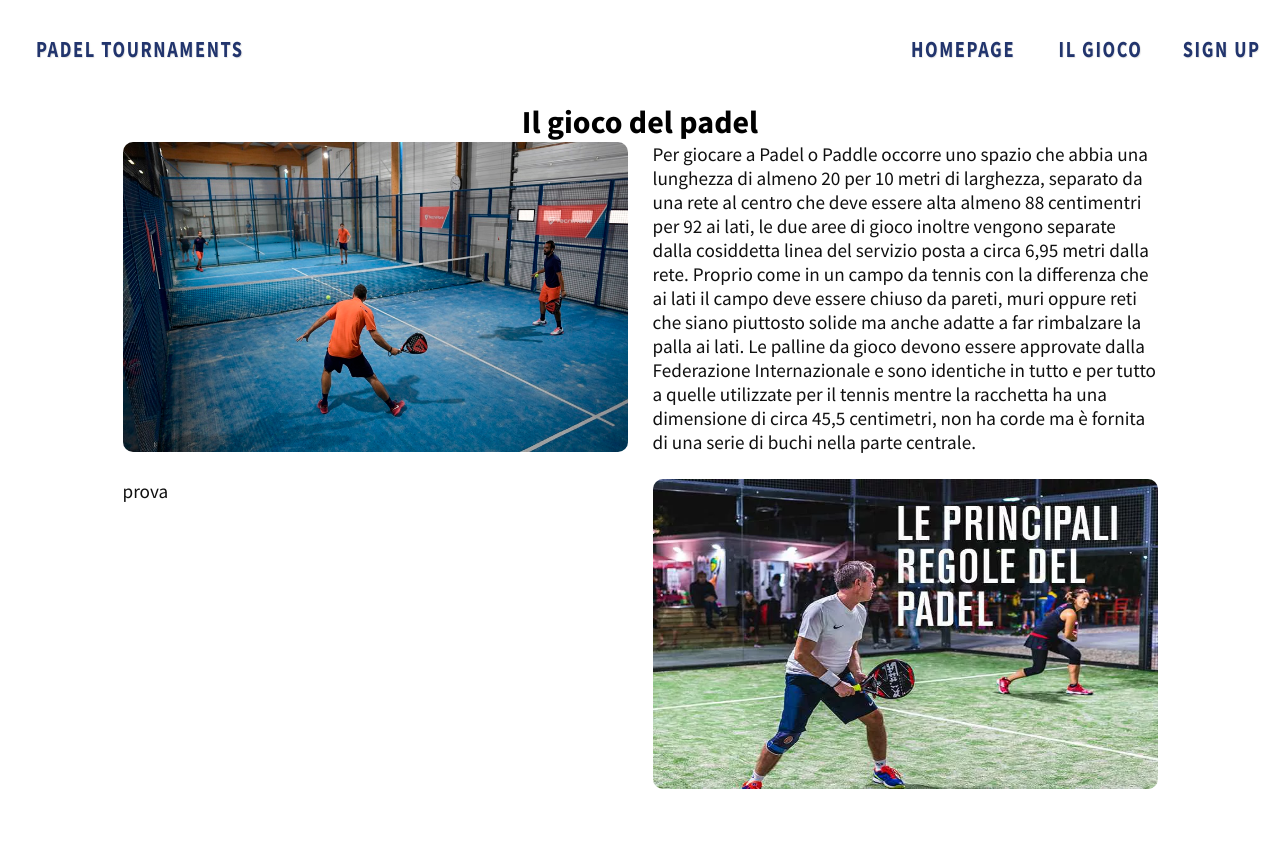
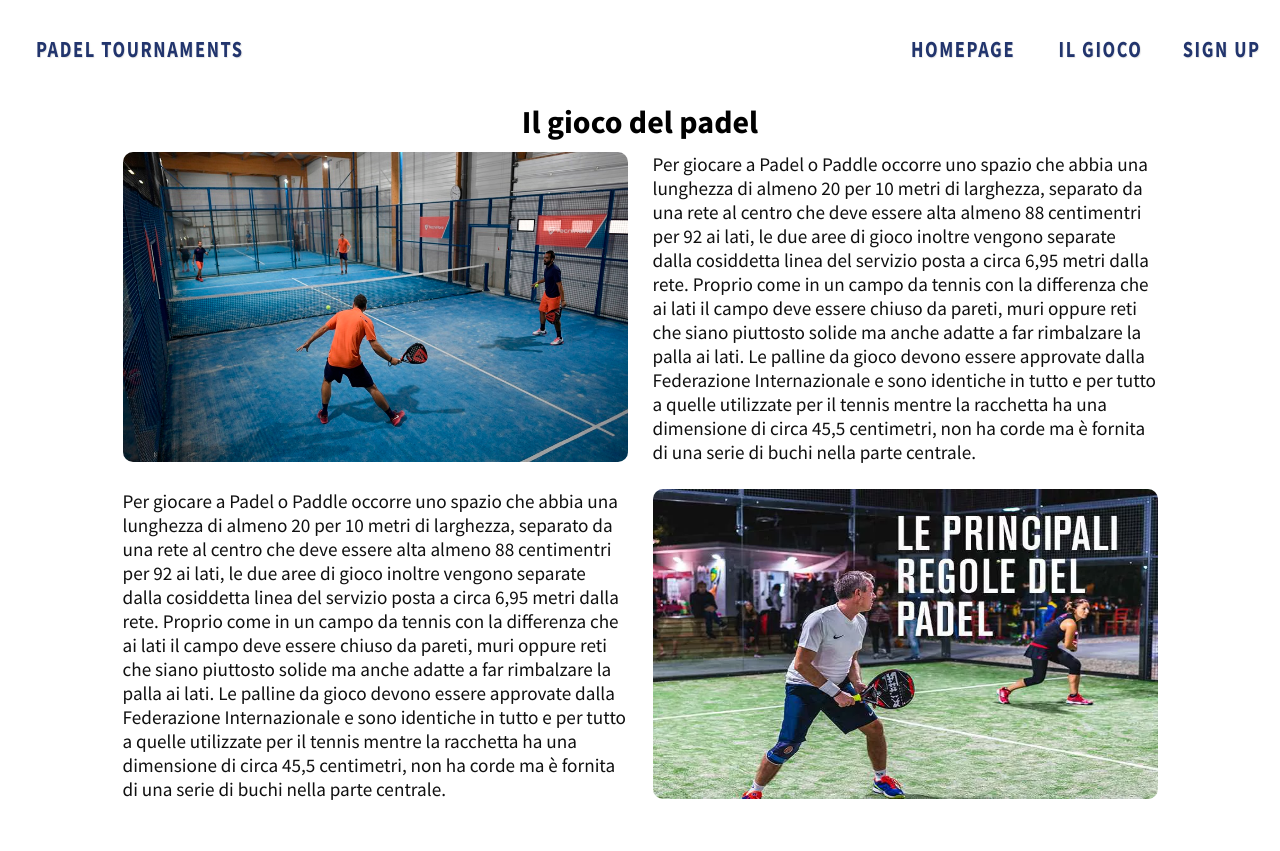
Before and after one commit to R4Lpf/Padel-Tournaments, a PHP site: page /gioco_padel.html in a window 1280 px wide. Shown: the part 139-990 px from the top of the page. Before the commit the page ends 928 px from the top, so only its background shows below. Run offline with PHP 8.4, Linux system fonts and the light colour scheme; some libraries are stand-ins or nearby versions.

Commit message:
modifiche pomeridiane

```diff
--- a/gioco_padel.html
+++ b/gioco_padel.html
@@ -28,7 +28,7 @@
         <div> </div>
         <img src="/img/gioco_Padel.jpg " height="310" width="505" >
 
-        <div class="pasteHere">
+        <div class="incolla_testo">
             <p align="left" id="filetesto">text from files/text.txt</p>
         </div>
         <script>
@@ -36,12 +36,14 @@
         </script>
         <div></div>
         <div></div>
-        <div class="pasteHere">
-            <p align="left" id="filetesto"> prova </p>
+        <div class="incolla_testo">
+            <p align="left" id="filetesto"> Per giocare a Padel o Paddle occorre uno spazio che abbia una lunghezza di almeno 20 per 10 metri di larghezza, separato da una rete al centro che deve essere alta almeno 88 centimentri per 92 ai lati, le due aree di gioco inoltre vengono separate dalla cosiddetta linea del servizio posta a circa 6,95 metri dalla rete. Proprio come in un campo da tennis con la differenza che ai lati il campo deve essere chiuso da pareti, muri oppure reti che siano piuttosto solide ma anche adatte a far rimbalzare la palla ai lati.
+                Le palline da gioco devono essere approvate dalla Federazione Internazionale e sono identiche in tutto e per tutto a quelle utilizzate per il tennis mentre la racchetta ha una dimensione di circa 45,5 centimetri, non ha corde ma è fornita di una serie di buchi nella parte centrale. </p>
         </div>
         <script>
             $('#filetesto').load("/testi/regole.txt");
         </script>
+
         <img src="/img/Le-principali-regole-del-padel2.webp" height="310" width="505" >
 
     </div>
--- a/style.css
+++ b/style.css
@@ -164,7 +164,8 @@ html, body {
     /* padding: 0px 12px;
     border: 1px solid #ccc; */
     display: grid;
-
+    padding-top: 10px;
+    padding-bottom: 50px;
     width: 100%;
     border-left: none;
     background: rgb(255, 255, 255);
@@ -540,20 +575,32 @@ td.posto img {
 
 .content_scheda {
 
-display: grid;
-grid-gap: 24px 16px;
-  padding-top: 20px ;
-  padding-right: 50px;
-  padding-left: 20px;
-  grid-template-columns: 35% 65%;
+    display: grid;
+    padding-top: 10px;
+    width: 100%;
+    border-left: none;
+    background: rgb(255, 255, 255);
+    grid-gap: 52px;
+    grid-template-columns: 15% 35% 35% 15%;
 }
 
-.pasteHere {
+.content_scheda p, .content_scheda h1
+{
+   color: #101010;
+   font-size: large;
+}
+
+.content_scheda img {
+    border-radius: 10px;
+
+}
+
+.incolla_testo {
     font-family: "Source Sans Pro",Helvetica,Arial,sans-serif;
 
 }
 
-.pasteHere p{
+.incolla_testo p{
     font-size: larger;
 }
 
```
Also changed, not shown: other parts of style.css (+38 -4 lines), card-sites/storiadelpadel.html (+15 -17 lines), img/padel_80s.jpg (added).
